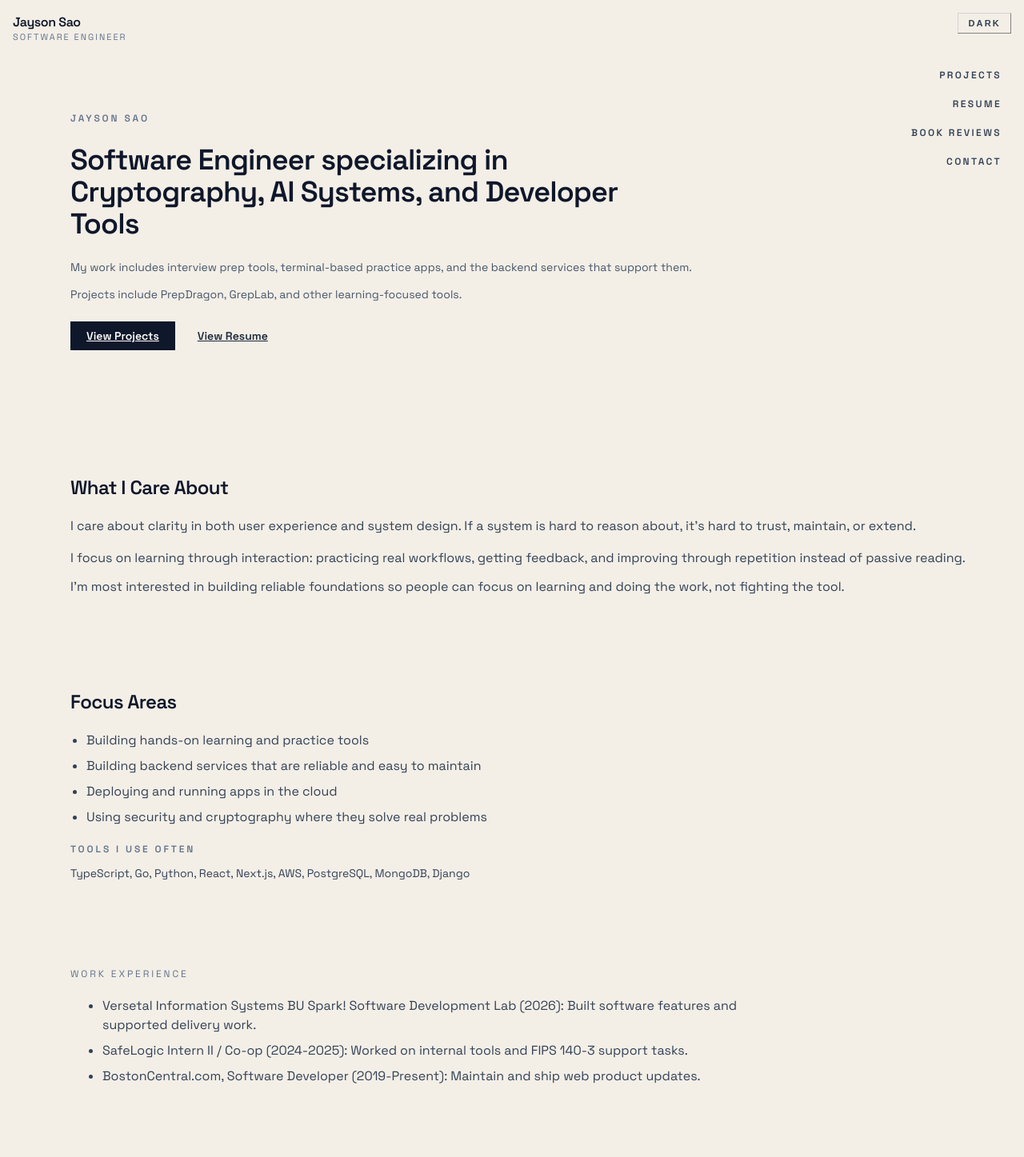
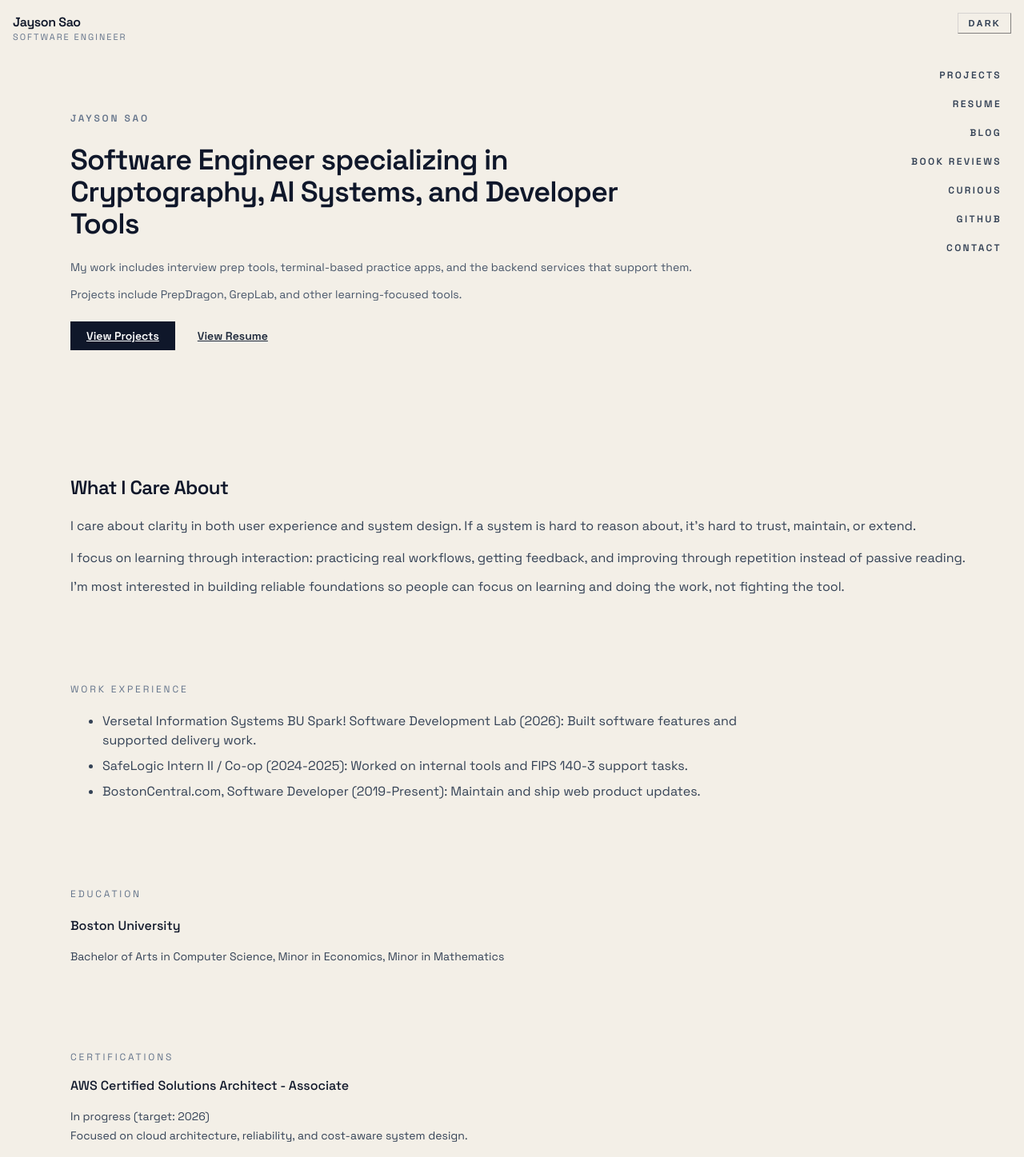
Before and after one commit to jaysonsao/jay-website, a Next.js app: page / in a window 1280 px wide. Shown: the top 1447 px of the page at 80% size. Built offline with nearby package versions, Linux system fonts and the light colour scheme.

Commit message:
cleaner, added blog + curious

```diff
--- /dev/null
+++ b/src/app/blog/page.tsx
@@ -0,0 +1,11 @@
+export default function BlogPage() {
+  return (
+    <div className="mx-auto w-full max-w-6xl space-y-8 px-4 pb-16 pt-10 sm:px-6 sm:pt-12">
+      <p className="text-xs uppercase tracking-[0.28em] text-slate-500 dark:text-slate-400">
+        Blog
+      </p>
+
+      <p className="text-base text-slate-700 dark:text-slate-300">nothing yet</p>
+    </div>
+  );
+}
--- a/src/app/book-reviews/[slug]/page.tsx
+++ b/src/app/book-reviews/[slug]/page.tsx
@@ -1,7 +1,7 @@
 import Image from "next/image";
 import Link from "next/link";
 import { notFound } from "next/navigation";
-import { bookReviews } from "@/data/book-reviews";
+import { bookReviews } from "@/data/book";
 import { getBookStatusMeta } from "@/lib/bookStatus";
 
 export function generateStaticParams() {
@@ -24,7 +24,7 @@ export default async function BookReviewPage({
   return (
     <div className="mx-auto max-w-4xl space-y-8 px-4 pb-16 pt-10 sm:pt-12">
       <Link
-        href="/book-reviews"
+        href="/book"
         className="text-xs uppercase tracking-[0.3em] text-slate-500 no-underline transition hover:text-slate-700 hover:no-underline dark:text-slate-400 dark:hover:text-slate-200"
       >
         ← Back to book reviews
--- a/src/app/book-reviews/page.tsx
+++ b/src/app/book-reviews/page.tsx
@@ -1,6 +1,6 @@
 import Image from "next/image";
 import Link from "next/link";
-import { bookReviews } from "@/data/book-reviews";
+import { bookReviews } from "@/data/book";
 import { getBookStatusMeta, type BookStatus } from "@/lib/bookStatus";
 
 const statusSortOrder: Record<BookStatus, number> = {
@@ -41,7 +41,7 @@ export default function BookReviewsPage() {
           return (
             <Link
               key={book.slug}
-              href={`/book-reviews/${book.slug}`}
+              href={`/book/${book.slug}`}
               className="group block h-full no-underline hover:no-underline"
             >
               <article className="flex h-full flex-col justify-between overflow-hidden rounded-2xl border border-stone-300/80 bg-[hsl(42_30%_90%)] px-5 py-4 shadow-[0_8px_20px_-18px_rgba(15,23,42,0.55)] transition group-hover:border-stone-400 group-hover:shadow-[0_14px_28px_-20px_rgba(15,23,42,0.7)] dark:border-slate-700 dark:bg-[hsl(217_25%_16%)] dark:group-hover:border-slate-500">
--- a/src/app/globals.css
+++ b/src/app/globals.css
@@ -41,7 +41,7 @@
     --ink: 222 16% 18%;
   }
   .dark {
-    --background: 0 0% 3.9%;
+    --background: 0 0% 5%;
     --foreground: 0 0% 98%;
     --card: 0 0% 3.9%;
     --card-foreground: 0 0% 98%;
@@ -82,7 +82,7 @@
     overflow-x: hidden;
   }
   .dark body {
-    background: hsl(222 16% 8%);
+    background: hsl(0 0% 5%);
     color: hsl(var(--foreground));
   }
 }
--- a/src/app/layout.tsx
+++ b/src/app/layout.tsx
@@ -69,9 +69,28 @@ export default function RootLayout({
                 <NavHashLink href="/#projects" targetId="projects" className={navLinkClass}>
                   Projects
                 </NavHashLink>
+                <Link href="/blog" className={navLinkClass}>
+                  Blog
+                </Link>
                 <Link href="/book-reviews" className={navLinkClass}>
                   Books
                 </Link>
+                <a
+                  href="https://curius.app/jayson-sao"
+                  target="_blank"
+                  rel="noreferrer"
+                  className={navLinkClass}
+                >
+                  Curious
+                </a>
+                <a
+                  href="https://github.com/jaysonsao"
+                  target="_blank"
+                  rel="noreferrer"
+                  className={navLinkClass}
+                >
+                  GitHub
+                </a>
               </nav>
             </div>
           </header>
@@ -99,9 +118,28 @@ export default function RootLayout({
             >
               Resume
             </a>
+            <Link href="/blog" className={sideNavLinkClass}>
+              Blog
+            </Link>
             <Link href="/book-reviews" className={sideNavLinkClass}>
               Book Reviews
             </Link>
+            <a
+              href="https://curius.app/jayson-sao"
+              target="_blank"
+              rel="noreferrer"
+              className={sideNavLinkClass}
+            >
+              Curious
+            </a>
+            <a
+              href="https://github.com/jaysonsao"
+              target="_blank"
+              rel="noreferrer"
+              className={sideNavLinkClass}
+            >
+              GitHub
+            </a>
             <NavHashLink href="/#contact" targetId="contact" className={sideNavLinkClass}>
               Contact
             </NavHashLink>
--- a/src/app/page.tsx
+++ b/src/app/page.tsx
@@ -1,25 +1,6 @@
 import ProjectStack from "@/components/ProjectStack";
 import NavHashLink from "@/components/NavHashLink";
 import { projects } from "@/data/projects";
-
-const focusAreas = [
-  "Building hands-on learning and practice tools",
-  "Building backend services that are reliable and easy to maintain",
-  "Deploying and running apps in the cloud",
-  "Using security and cryptography where they solve real problems",
-];
-
-const coreTech = [
-  "TypeScript",
-  "Go",
-  "Python",
-  "React",
-  "Next.js",
-  "AWS",
-  "PostgreSQL",
-  "MongoDB",
-  "Django"
-];
 
 const experienceHighlights = [
   "Versetal Information Systems BU Spark! Software Development Lab (2026): Built software features and supported delivery work.",
@@ -96,26 +77,6 @@ export default function Home() {
         </div>
       </section>
 
-      <section id="skills" className="scroll-mt-28 space-y-5 border-t border-slate-200 pt-10 dark:border-slate-800">
-        <h2 className="text-2xl font-semibold tracking-tight text-slate-900 dark:text-slate-100">
-          Focus Areas
-        </h2>
-        <div className="space-y-5">
-          <ul className="list-disc space-y-2 pl-5 text-base text-slate-700 dark:text-slate-300">
-            {focusAreas.map((item) => (
-              <li key={item}>{item}</li>
-            ))}
-          </ul>
-
-          <div className="space-y-2">
-            <h3 className="text-xs font-semibold uppercase tracking-[0.24em] text-slate-500 dark:text-slate-400">
-              Tools I Use Often
-            </h3>
-            <p className="text-sm text-slate-700 dark:text-slate-300">{coreTech.join(", ")}</p>
-          </div>
-        </div>
-      </section>
-
       <section className="max-w-4xl space-y-5 border-t border-slate-200 pt-10 dark:border-slate-800">
         <p className="text-xs uppercase tracking-[0.24em] text-slate-500 dark:text-slate-400">
           Work Experience
--- a/src/components/NavHashLink.tsx
+++ b/src/components/NavHashLink.tsx
@@ -26,7 +26,7 @@ export default function NavHashLink({
 
     event.preventDefault();
     if (targetId === "top") {
-      window.scrollTo({ top: 20, behavior: "smooth" });
+      window.scrollTo({ top: 0, behavior: "smooth" });
       window.history.replaceState(null, "", "/");
       return;
     }
```
